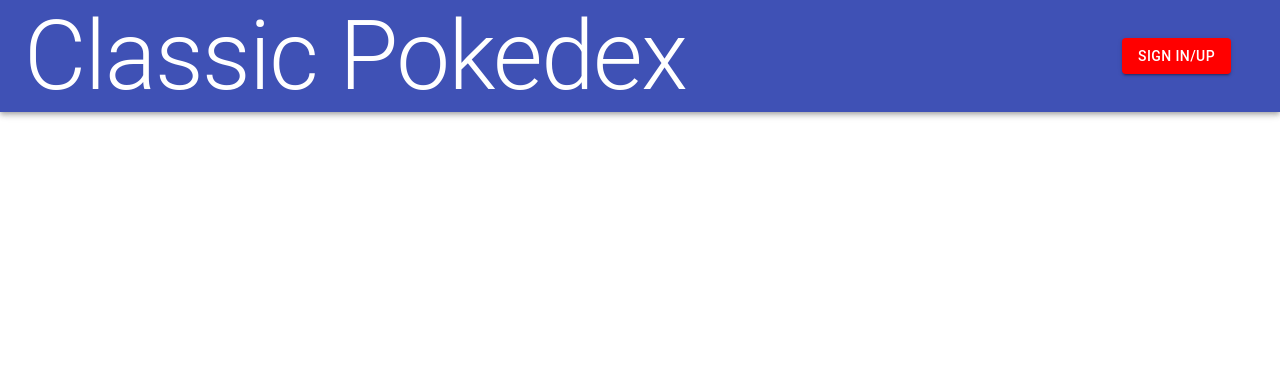
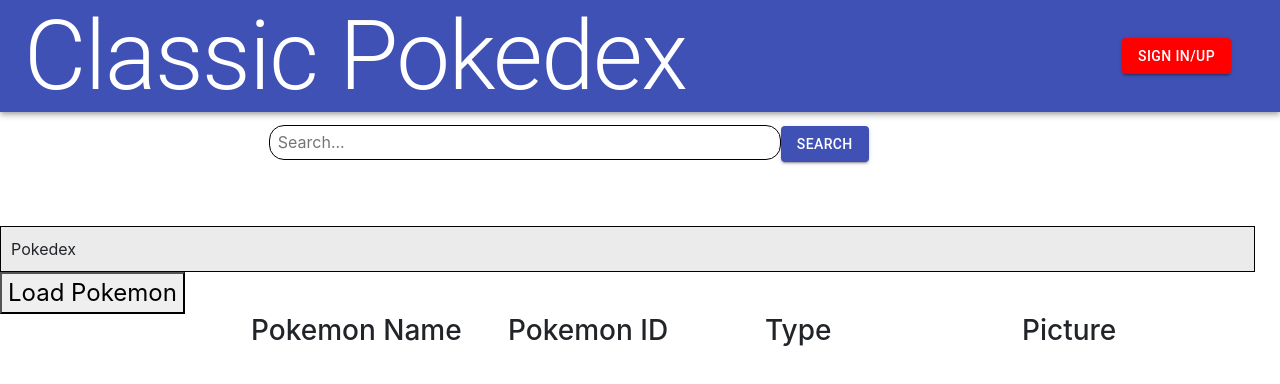
Before and after one commit to StevenPope09/StevenPope09.github.io, a React (Create React App) app in the folder WDD_5/classic_pokedex/: page /Watch in a window 1280 px wide. Shown: the top 384 px of the page. Built offline with nearby package versions, Linux system fonts and the light colour scheme.

Commit message:
various updates across project

```diff
--- a/WDD_5/classic_pokedex/package.json
+++ b/WDD_5/classic_pokedex/package.json
@@ -4,6 +4,7 @@
   "private": true,
   "dependencies": {
     "@material-ui/core": "^4.4.1",
+    "bootstrap": "^4.3.1",
     "react": "^16.9.0",
     "react-dom": "^16.9.0",
     "react-icons": "^3.7.0",
--- a/WDD_5/classic_pokedex/src/App.js
+++ b/WDD_5/classic_pokedex/src/App.js
@@ -1,11 +1,23 @@
-import React from 'react';
+import React,{ useState}from 'react';
 import Header from './components/Header'
-
+import Pokedex from './components/pages/Pokedex'
+import Search from './components/Search'
+import Footer from './components/Footer'
+import 'bootstrap/dist/css/bootstrap.min.css'
 
 function App() {
+  let [search, setSearch] = useState("")
+
   return (
     <div className="App">
       <Header pgTitle="Classic Pokedex" />
+
+      <Search searchPoke={(e) => {
+        e.preventDefault()
+        let key = search.value
+        setSearch(key)
+        }}/>
+      <Pokedex />
     </div>
   );
 }
--- a/WDD_5/classic_pokedex/src/components/Footer.js
+++ b/WDD_5/classic_pokedex/src/components/Footer.js
@@ -0,0 +1,11 @@
+import React, { Component } from 'react'
+
+export default class Footer extends Component {
+    render() {
+        return (
+            <div>
+
+            </div>
+        )
+    }
+}
--- a/WDD_5/classic_pokedex/src/components/Header.js
+++ b/WDD_5/classic_pokedex/src/components/Header.js
@@ -1,8 +1,8 @@
 import React from 'react'
 // import logo from '../../images/logo.png'
-import { FaSignOutAlt } from 'react-icons/fa';
-import { NavLink } from 'react-router-dom'
-import { AppBar, Toolbar, Avatar, Typography, IconButton } from '@material-ui/core';
+
+// import { NavLink } from 'react-router-dom'
+import { AppBar, Toolbar, Typography } from '@material-ui/core';
 import { makeStyles } from '@material-ui/core/styles';
 import Button from '@material-ui/core/Button';
 
--- /dev/null
+++ b/WDD_5/classic_pokedex/src/components/Pokemon.js
@@ -0,0 +1,15 @@
+import React, { Component } from 'react'
+
+export default class Pokemon extends Component {
+    render() {
+
+        return (
+            <div>
+                <h1><em>{this.props.poke.name}</em></h1>
+                <h1>{this.props.poke.id}</h1>
+                <h1>{this.props.poke.type1}, {this.props.poke.type2}</h1>
+                <img src={this.props.poke.img} alt=""/>
+            </div>
+        )
+    }
+}
--- /dev/null
+++ b/WDD_5/classic_pokedex/src/components/Search.js
@@ -0,0 +1,54 @@
+import React from 'react';
+import Button from '@material-ui/core/Button';
+
+const Search = props => {
+    // console.log(props);
+    return (
+        <form
+            style={styles.searchForm}
+            onSubmit={props.searchPoke}>
+            <div style={styles.searchBar}>
+                <div>
+                    <input
+                        value={props.search}
+                        onChange={props.onSearchChange}
+                        style={styles.input}
+                        placeholder="Search..." />
+                    <Button variant="contained" component="span" color="primary">
+                        Search
+                        </Button>
+                </div>
+
+            </div>
+
+        </form>
+    )
+}
+
+export default Search
+
+const styles = {
+    searchForm: {
+        marginTop: '1%',
+        marginBottom: '5%',
+        color: 'rgb(163,173,194)',
+        border: '5px soild black'
+
+    },
+    // searchBar: {
+    //     display: 'flex',
+    //    justifyContent: 'right'
+    // },
+    input: {
+        height: '35px',
+        width: '40%',
+        marginLeft: '21%',
+        fontSize: '1.0em',
+        borderRadius: '15px',
+        border: '.5px solid black',
+        padding: '8px'
+
+    },
+
+
+}
--- a/WDD_5/classic_pokedex/src/components/pages/Pokedex.js
+++ b/WDD_5/classic_pokedex/src/components/pages/Pokedex.js
@@ -0,0 +1,172 @@
+import React, { useState, useEffect } from 'react';
+import Button from '@material-ui/core/Button';
+import { makeStyles } from '@material-ui/core/styles';
+import Grid from '@material-ui/core/Grid';
+import Pokemon from '../Pokemon'
+
+const useStyles = makeStyles(theme => ({
+    root: {
+        flexGrow: 1,
+        // backgroundColor: theme.palette.background.paper,
+        //maxWidth: 900,
+        marginRight: 25,
+    },
+}));
+
+export default function UserProfile() {
+    const classes = useStyles();
+
+    let [pokeName, setPokeName] = useState("");
+    let [pokeId, setPokeId] = useState("");
+    let [pokeImg, setPokeImg] = useState("");
+    let [pokeType1, setPokeType1] = useState("");
+    let [pokeType2, setPokeType2] = useState("");
+    let [pokemonArray, setPokemonArray] = useState([]);
+
+    let key = 1;
+
+    function loadPokemon(pKey) {
+
+        fetch(`https://pokeapi.co/api/v2/pokemon/${pKey}`)
+            .then(response => {
+                if (response.ok) {
+                    return response.json();
+
+
+                } else {
+                    throw response;
+                }
+            })
+
+            .then(data => {
+
+                let pokeObj = {
+                    name : data.name,
+                    id : data.id,
+                    img : data.sprites.front_default,
+                    type1 : data.types[0].type.name,
+                    type2 : data.types[1].type.name
+//make poke types an array
+                }
+                let tempArr = [...pokemonArray,pokeObj]
+                setPokemonArray(tempArr)
+
+                console.log("Temp Array",tempArr);
+
+                setPokeName(pokeObj.name);
+
+
+                setPokeId(pokeObj.id);
+
+
+                setPokeImg(pokeObj.img);
+
+
+                setPokeType1(pokeObj.type1);
+
+
+                setPokeType2(pokeObj.type2);
+
+
+
+            })
+            .catch(err => {
+                console.log(err);
+            });
+
+    }
+
+
+
+
+    return (
+        <div className={classes.root}>
+            <div style={styles.topBar}>Pokedex</div>
+            <div style={styles.form}>
+                <button onClick={()=>{loadPokemon(1)}}>Load Pokemon</button>
+
+                    {pokemonArray.map((item,key)=>{
+                    return <Pokemon key={key} poke={item}/>
+                })}
+
+
+
+                <Grid container spacing={3} style={styles.container}>
+                    <Grid item xs={3}>
+                        <h3>Pokemon Name</h3>
+                        <p style={styles.input}>{pokeName}</p>
+                    </Grid>
+                    <Grid item xs={3}>
+                        <h3>Pokemon ID</h3>
+                        <p style={styles.input}>{pokeId}</p>
+                    </Grid>
+                    <Grid item xs={3}>
+                        <h3>Type</h3>
+                        <p style={styles.input}>{pokeType1} {pokeType2}</p>
+                    </Grid>
+                    <Grid item xs={3}>
+                        <h3>Picture</h3>
+                        <img src={pokeImg} style={styles.pokeImg} onChange={(e) => {
+                            setPokeImg(e.target.value);
+                        }} />
+                    </Grid>
+
+                    {/* <Grid item xs={8} style={styles.buttonRow}>
+                        <Button variant="contained" component="span" color="primary" onClick={loadPokemon()}>
+                            Load Pokemon
+                        </Button>
+                    </Grid> */}
+                </Grid>
+            </div>
+        </div>
+    );
+}
+
+const styles = {
+    topBar: {
+        padding: "10px",
+        backgroundColor: "#ebebeb",
+        display: "flex",
+        border: "1px solid black",
+        marginTop: "10px"
+    },
+    userAvatarAndName: {
+        display: "flex",
+        padding: "30px"
+    },
+    subtitle: {
+        fontSize: "10px",
+        textAlign: "left"
+    },
+    username: {
+        textAlign: "left"
+    },
+    usernameAndSubtitle: {
+        marginLeft: "10px",
+        paddingTop: "5px",
+        marginBottom: '15px'
+    },
+    input: {
+        marginLeft: "10px",
+        fontSize: '.75em',
+        marginBottom: '15px'
+    },
+    container: {
+        paddingLeft: '20%'
+
+    },
+    buttonRow: {
+        display: "flex",
+        justifyContent: "center",
+        marginLeft: '3%',
+        marginTop: '3%'
+    },
+    form: {
+        fontSize: '1.5em'
+    },
+    pokeImage: {
+        height: '100px',
+        width: '75px'
+    }
+
+}
```
Also changed, not shown: 2 other files (tests, documents, lock files or other folders).
